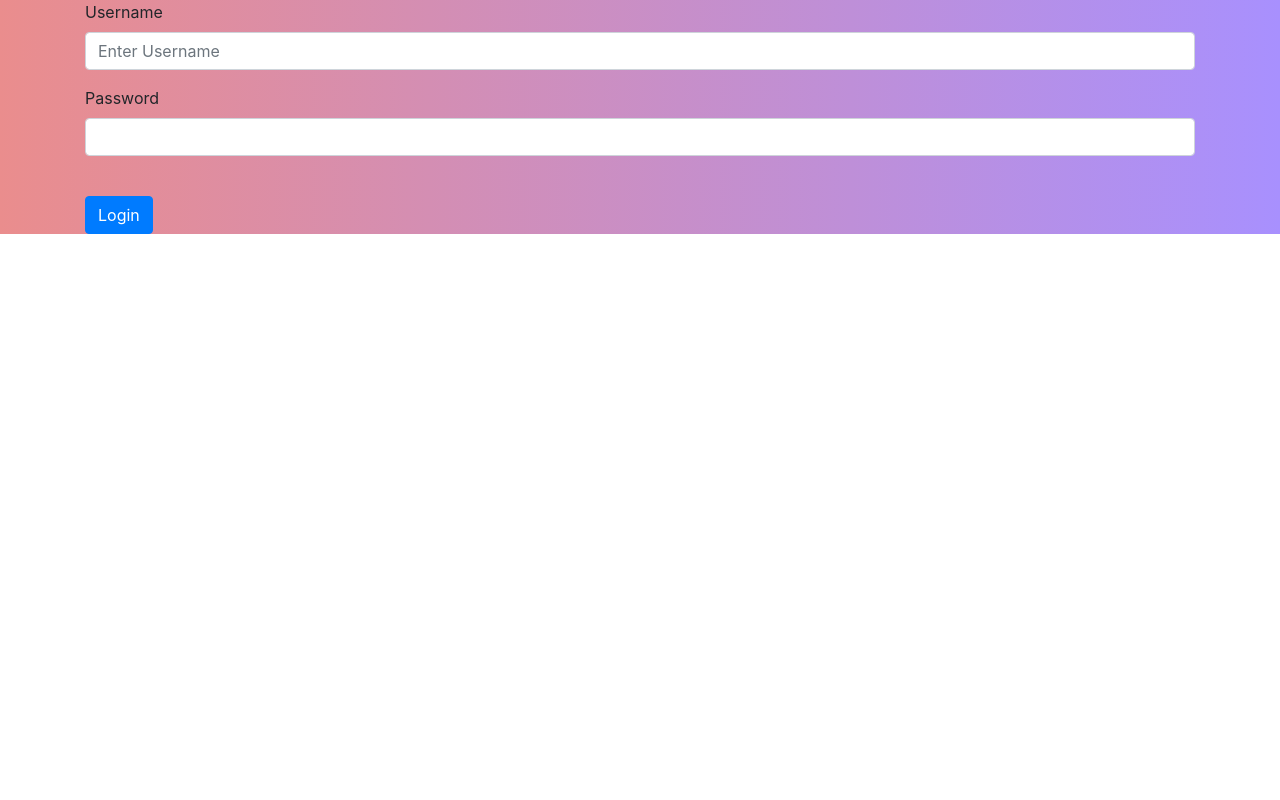
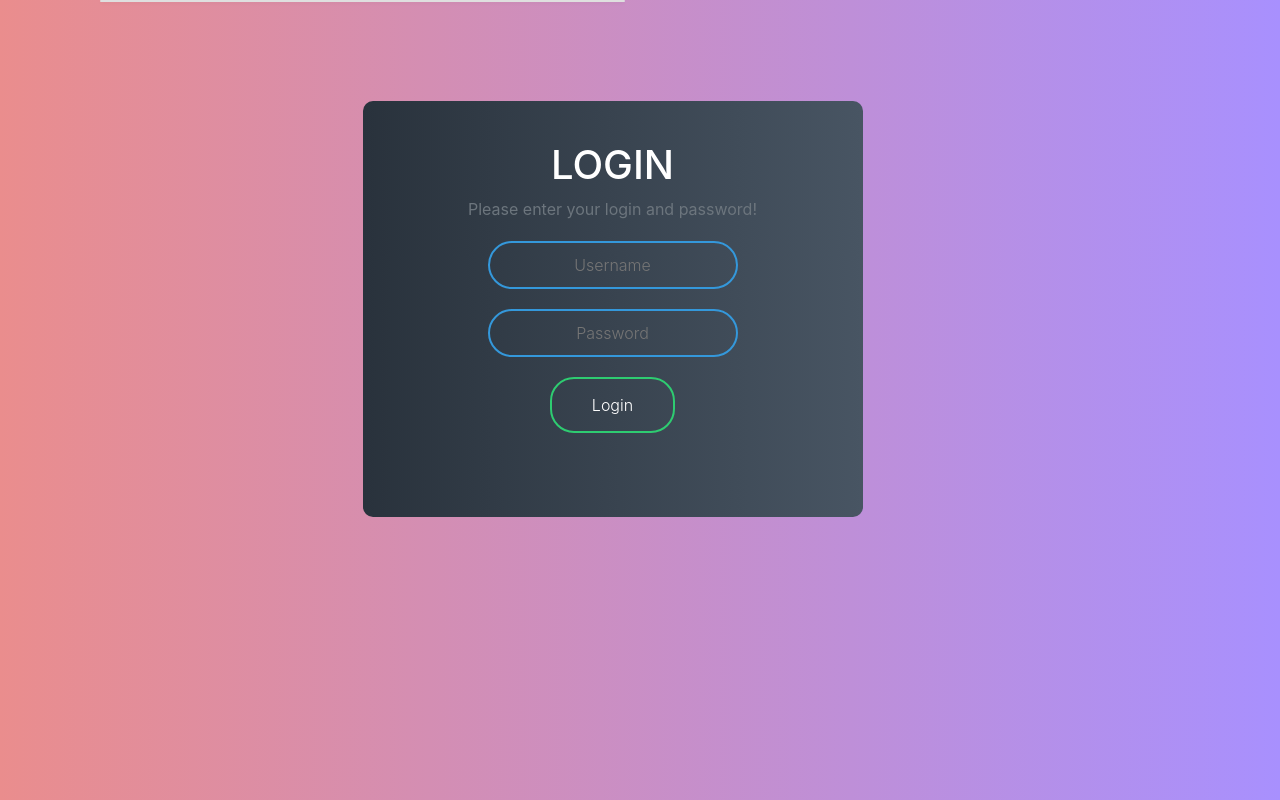
Before and after one commit to Tomo5524/ChatApp, a React (Create React App) app in the folder client/: page /login in a window 1280 px wide. Built offline with nearby package versions, Linux system fonts and the light colour scheme.

Commit message:
added userContext so now user can be accessed globaly

```diff
--- /dev/null
+++ b/client/src/UserContext.js
@@ -0,0 +1,4 @@
+import { createContext } from "react";
+// import { authHeader, logOut, getUser } from "./services/auth";
+
+export const UserContext = createContext();
--- a/client/src/components/home.js
+++ b/client/src/components/home.js
@@ -1,32 +1,38 @@
-import React, { useState } from "react";
+import React, { useState, useContext } from "react";
 import { Link, Redirect, useHistory } from "react-router-dom";
 // import Signup from "./sign-up";
 import { authHeader, logOut, getUser } from "../services/auth";
+import { UserContext } from "../UserContext";
 
 function Home() {
-  const [currentUser, setCurrentUser] = useState(getUser());
-  console.log("🚀 ~ file: home.js ~ line 8 ~ Home ~ currentUser", currentUser);
-  const username = currentUser && currentUser.user.username;
-  const userID = currentUser && currentUser.user.id;
+  // const [currentUser, setCurrentUser] = useState(getUser());
+  const { user, setUser } = useContext(UserContext);
+  console.log("🚀 ~ file: home.js ~ line 10 ~ Home ~ user", user);
+  const username = user && user.user.username;
+  console.log("🚀 ~ file: home.js ~ line 12 ~ Home ~ username", username);
+  const userID = user && user.user.id;
+
+  // console.log(userID, "userID in room");
 
   {
     /* <Redirect to={`/chat/${username}`} /> */
   }
-  return currentUser ? (
+  return user ? (
     // if user already logged in, navigate to chat component
     <Redirect
       to={{
-        pathname: `/chat/${currentUser.user.userSlug}`,
+        pathname: `/chat/${user.user.userSlug}`,
         userInfo: { username, userID },
       }}
     />
   ) : (
-    <div className="cotainer">
-      <h1 className="display-1">Welcome Hiya!</h1>
-      <Link to={"/sign-up"}>
-        <button className="btn btn-primary">Sign Up</button>
-      </Link>
-    </div>
+    <Redirect to={"/sign-up"} />
+    // <div className="cotainer vh-100">
+    //   <h1 className="display-1">Welcome Hiya!</h1>
+    //   <Link to={"/sign-up"}>
+    //     <button className="btn btn-primary">Sign Up</button>
+    //   </Link>
+    // </div>
   );
 }
 
--- a/client/src/components/login.js
+++ b/client/src/components/login.js
@@ -1,9 +1,11 @@
-import React, { useState, useRef } from "react";
+import React, { useState, useRef, useContext } from "react";
 // import renderHTML from "react-render-html";
 // import { Link } from "react-router-dom";
 import { useHistory } from "react-router-dom";
+import { UserContext } from "../UserContext";
 
 function Login() {
+  const { user, setUser } = useContext(UserContext);
   const [username, settUsername] = useState("");
   const [password, setPassword] = useState("");
   const [errMessage, setError] = useState("");
@@ -28,10 +30,13 @@ function Login() {
       const currentUser = await res.json();
       if (currentUser.token) {
         console.log(currentUser, "currentUser");
+        // console.log(currentUser.token, "currentUser.token");
         localStorage.setItem("currentUser", JSON.stringify(currentUser));
+        setUser(currentUser);
+        console.log("set user after login");
         // history.push("/");
-        history.push(`/chat/${currentUser.token.userSlug}`);
-        window.location.reload();
+        history.push(`/chat/${currentUser.user.userSlug}`);
+        // window.location.reload();
         // return;
       } else {
         console.log(currentUser);
@@ -49,8 +54,8 @@ function Login() {
   let error = useRef(); // grab html element
 
   return (
-    <div className="container">
-      <form onSubmit={handleSubmit}>
+    <div className="container vh-100">
+      {/* <form onSubmit={handleSubmit}>
         <div className="form-group">
           <label for="username">Username</label>
           <input
@@ -76,7 +81,33 @@ function Login() {
         <button type="submit" className="btn btn-primary">
           Login
         </button>
-      </form>
+      </form> */}
+      <div class="col-md-6">
+        <div class="card">
+          <form onSubmit={handleSubmit} class="box">
+            <h1>Login</h1>
+            <p class="text-muted">Please enter your login and password!</p>
+            <input
+              type="text"
+              name="username"
+              onChange={(e) => settUsername(e.target.value)}
+              placeholder="Username"
+              required
+            />
+            <input
+              type="password"
+              name="password"
+              onChange={(e) => setPassword(e.target.value)}
+              placeholder="Password"
+              required
+            />
+            <input type="submit" value="Login" />
+            <div ref={error} className="error-container d-block pb-4">
+              <h3 className="m-0">{errMessage}</h3>
+            </div>
+          </form>
+        </div>
+      </div>
     </div>
   );
 }
--- a/client/src/components/sign-up.js
+++ b/client/src/components/sign-up.js
@@ -1,9 +1,12 @@
-import React, { useState, useRef } from "react";
+import React, { useState, useRef, useContext } from "react";
 // import renderHTML from "react-render-html";
 // import { Link } from "react-router-dom";
-import { useHistory } from "react-router-dom";
+import { useHistory, Link } from "react-router-dom";
+import "./style/sign-up.css";
+import { UserContext } from "../UserContext";
 
 function Signup() {
+  const { user, setUser } = useContext(UserContext);
   const [username, settUsername] = useState("");
   const [password, setPassword] = useState("");
   const [confirmpass, setConfirmpass] = useState("");
@@ -39,15 +42,18 @@ function Signup() {
           console.log("🚀 ~ file: sign-up.js ~ line 39 ~ res", res);
           // if user successfully sign up
           if (res.token) {
+            setUser(res);
             console.log(res.user.username, "res.user.username");
+            localStorage.setItem("currentUser", JSON.stringify(res));
             history.push(`/chat/${res.user.userSlug}`);
             // history.push(`/chat/${res.user.username}`); wrong
             console.log(res, "currentUser");
-            localStorage.setItem("currentUser", JSON.stringify(res));
+            // localStorage.setItem("currentUser", JSON.stringify(res));
             // return
           }
           // can connect database but something went wrong, etc, username already is taken
           else {
+            // res has msg property (error message) sent from server
             seterrMessage(res.msg);
             error.current.classList.add("display");
             setTimeout(() => {
@@ -87,8 +93,8 @@ function Signup() {
   let error = useRef(); // grab html element
 
   return (
-    <div className="container">
-      <form onSubmit={handleSubmit}>
+    <div className="container vh-100">
+      {/* <form onSubmit={handleSubmit}>
         <div className="form-group">
           <label for="username">Username</label>
           <input
@@ -124,7 +130,44 @@ function Signup() {
         <button type="submit" className="btn btn-primary">
           Sign Up
         </button>
-      </form>
+      </form> */}
+
+      <div class="col-md-6">
+        <div class="card">
+          <form onSubmit={handleSubmit} class="box">
+            <h1>Sign Up</h1>
+            <p class="text-muted">Please enter your login and password!</p>
+            <input
+              type="text"
+              name="username"
+              onChange={(e) => settUsername(e.target.value)}
+              placeholder="Username"
+              required
+            />
+            <input
+              type="password"
+              name="password"
+              onChange={(e) => setPassword(e.target.value)}
+              placeholder="Password"
+              required
+            />
+            <input
+              type="password"
+              name="password"
+              onChange={(e) => setConfirmpass(e.target.value)}
+              placeholder="Confirm password"
+              required
+            />
+            {/* <a class="forgot text-muted" href="#">
+              Forgot password?
+            </a> */}
+            <input type="submit" value="Sign Up" />
+            <Link to="/login">
+              <button class="btn text-white">Already have an account</button>
+            </Link>
+          </form>
+        </div>
+      </div>
     </div>
   );
 }
--- a/client/src/components/style/room.css
+++ b/client/src/components/style/room.css
@@ -12,6 +12,14 @@ body {
   border: none;
 }
 
+.form-box {
+  display: flex;
+  justify-content: center;
+  flex-direction: column;
+  margin: auto;
+  width: 50%;
+}
+
 .box {
   width: 500px;
   padding: 40px;
@@ -24,6 +32,7 @@ body {
   text-align: center;
   transition: 0.25s;
   margin-top: 100px;
+  border-radius: 10px;
 }
 
 .box input[type="text"],
@@ -72,3 +81,14 @@ body {
 .box input[type="submit"]:hover {
   background: #2ecc71;
 }
+
+.create-room {
+  /* margin: auto;
+  width: 50%; */
+  padding: 60px;
+  /* background: #191919; */
+  background-image: linear-gradient(to right, #29323c, #485563);
+  transition: 0.25s;
+  margin-top: 100px;
+  border-radius: 10px;
+}
--- /dev/null
+++ b/client/src/components/style/sign-up.css
@@ -0,0 +1,138 @@
+body {
+  margin: 0;
+  padding: 0;
+  font-family: sans-serif;
+  background: linear-gradient(to right, #b92b27, #1565c0);
+}
+
+.card {
+  margin-bottom: 20px;
+  border: none;
+}
+
+.box {
+  width: 500px;
+  padding: 40px;
+  position: absolute;
+  top: 50%;
+  left: 50%;
+  background: #191919;
+  text-align: center;
+  transition: 0.25s;
+  margin-top: 100px;
+}
+
+.box input[type="text"],
+.box input[type="password"] {
+  border: 0;
+  background: none;
+  display: block;
+  margin: 20px auto;
+  text-align: center;
+  border: 2px solid #3498db;
+  padding: 10px 10px;
+  width: 250px;
+  outline: none;
+  color: white;
+  border-radius: 24px;
+  transition: 0.25s;
+}
+
+.box h1 {
+  color: white;
+  text-transform: uppercase;
+  font-weight: 500;
+}
+
+.box input[type="text"]:focus,
+.box input[type="password"]:focus {
+  width: 300px;
+  border-color: #2ecc71;
+}
+
+.box input[type="submit"] {
+  border: 0;
+  background: none;
+  display: block;
+  margin: 20px auto;
+  text-align: center;
+  border: 2px solid #2ecc71;
+  padding: 14px 40px;
+  outline: none;
+  color: white;
+  border-radius: 24px;
+  transition: 0.25s;
+  cursor: pointer;
+}
+
+.box input[type="submit"]:hover {
+  background: #2ecc71;
+}
+
+.forgot {
+  text-decoration: underline;
+}
+
+ul.social-network {
+  list-style: none;
+  display: inline;
+  margin-left: 0 !important;
+  padding: 0;
+}
+
+ul.social-network li {
+  display: inline;
+  margin: 0 5px;
+}
+
+.social-network a.icoFacebook:hover {
+  background-color: #3b5998;
+}
+
+.social-network a.icoTwitter:hover {
+  background-color: #33ccff;
+}
+
+.social-network a.icoGoogle:hover {
+  background-color: #bd3518;
+}
+
+.social-network a.icoFacebook:hover i,
+.social-network a.icoTwitter:hover i,
+.social-network a.icoGoogle:hover i {
+  color: #fff;
+}
+
+a.socialIcon:hover,
+.socialHoverClass {
+  color: #44bcdd;
+}
+
+.social-circle li a {
+  display: inline-block;
+  position: relative;
+  margin: 0 auto 0 auto;
+  border-radius: 50%;
+  text-align: center;
+  width: 50px;
+  height: 50px;
+  font-size: 20px;
+}
+
+.social-circle li i {
+  margin: 0;
+  line-height: 50px;
+  text-align: center;
+}
+
+.social-circle li a:hover i,
+.triggeredHover {
+  transform: rotate(360deg);
+  transition: all 0.2s;
+}
+
+.social-circle i {
+  color: #fff;
+  transition: all 0.8s;
+  transition: all 0.8s;
+}
--- a/client/src/index.css
+++ b/client/src/index.css
@@ -102,3 +102,8 @@ code {
   transition: color 0.15s ease-in-out, background-color 0.15s ease-in-out,
     border-color 0.15s ease-in-out, box-shadow 0.15s ease-in-out;
 }
+
+.button-center {
+  width: fit-content;
+  margin: auto;
+}
--- a/client/src/services/auth.js
+++ b/client/src/services/auth.js
@@ -11,12 +11,13 @@ function authHeader() {
 
 function logOut() {
   localStorage.removeItem("currentUser");
-  window.location.reload();
+  // caused an error that brings user back to sign-up component
+  // window.location.reload();
 }
 
-function getUser() {
+const getUser = () => {
   return JSON.parse(localStorage.getItem("currentUser"));
-}
+};
 
 // export default { authHeader, logOut, getUser };
 export { authHeader, logOut, getUser };
```
Also changed, not shown: client/src/App.js (+12 -1 lines), client/src/components/chat.js (+16 -13 lines), client/src/components/createRoom.js (added, +73 -0 lines), client/src/components/room.js (+90 -75 lines), 1 other file (tests, documents, lock files or other folders).
